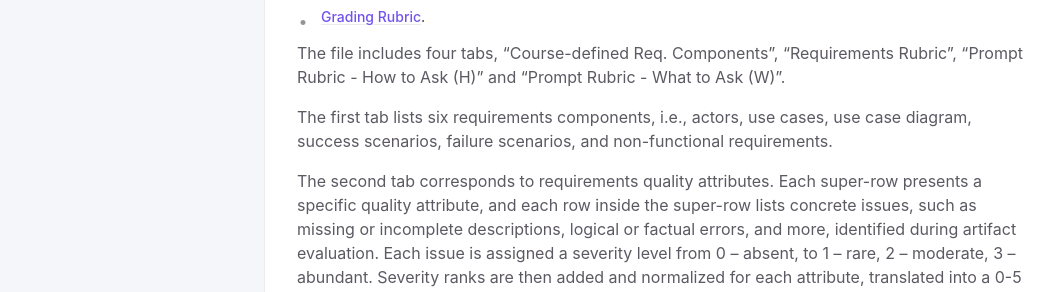
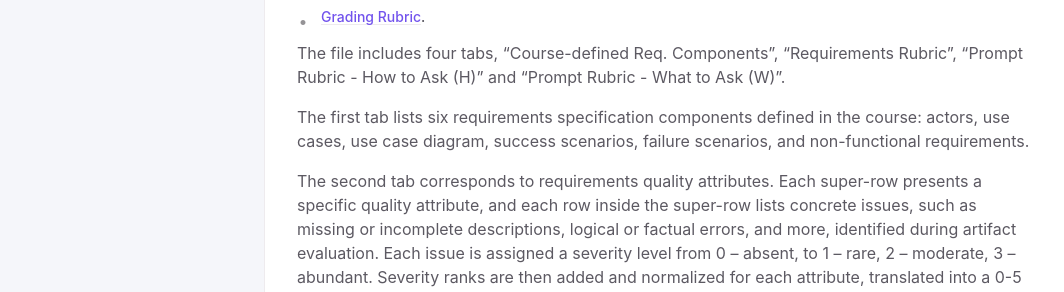
Before and after one commit to anonymousresearcher2020/anonymousresearcher2020.github.io, a Jekyll site: the page built from docs/assessment.md, in a window 1280 px wide. Shown: the part 1765-2057 px from the top of the page, without its empty margins (107-1171 px from the left). Built offline with Jekyll 4.4.1, drawn with Linux system fonts in a browser that asks for light colours.

Commit message:
minor update

```diff
--- a/docs/assessment.md
+++ b/docs/assessment.md
@@ -49,7 +49,7 @@ Both artifacts (requirements specifications and ChatGPT prompts) were assessed u
 
 The file includes four tabs, "Course-defined Req. Components", "Requirements Rubric", “Prompt Rubric - How to Ask (H)” and "Prompt Rubric - What to Ask (W)”.
 
-The first tab lists six requirements components, i.e., actors, use cases, use case diagram, success scenarios, failure scenarios, and non-functional requirements.
+The first tab lists six requirements specification components defined in the course: actors, use cases, use case diagram, success scenarios, failure scenarios, and non-functional requirements.
 
 The second tab corresponds to requirements quality attributes.
 Each super-row presents a specific quality attribute,
```
Also changed, not shown: 2 other files.
